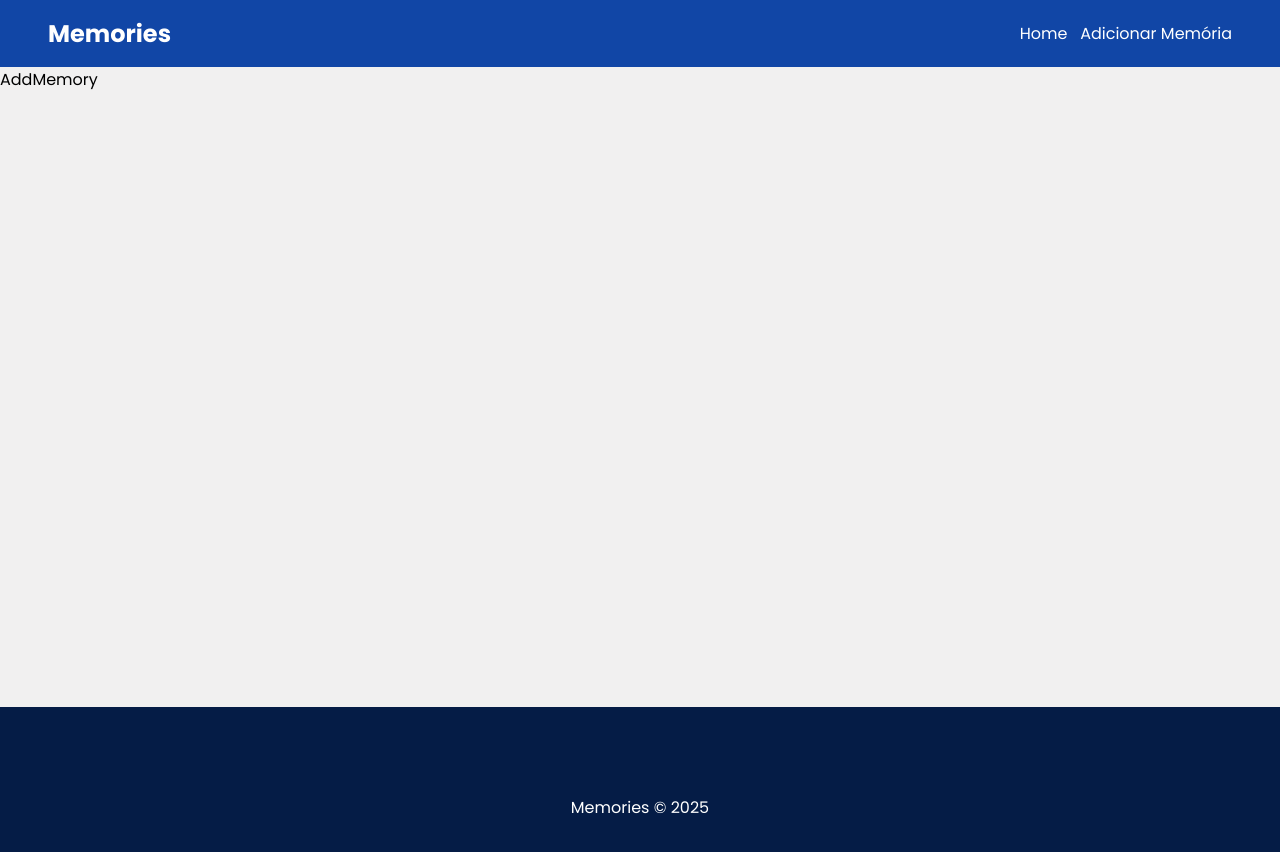
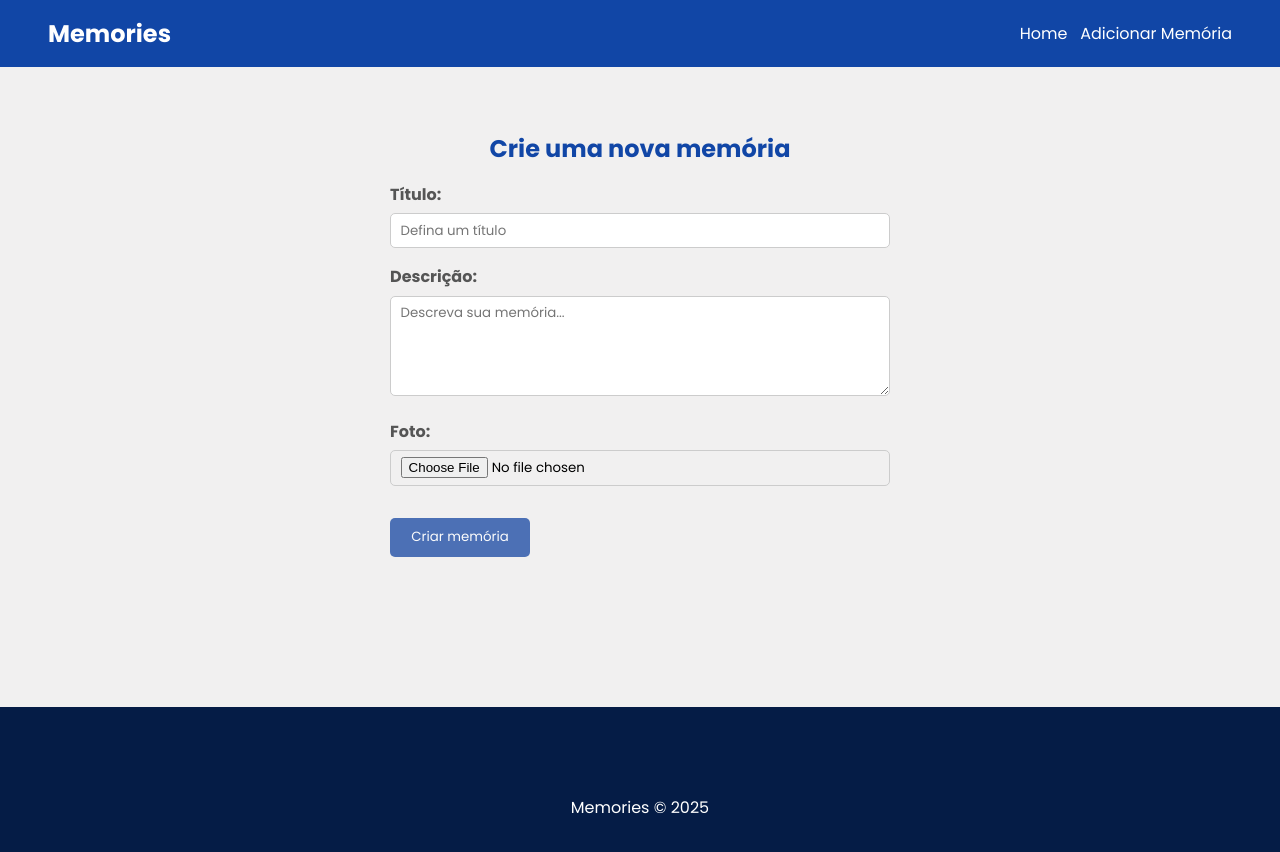
Before and after one commit to LeonardocPalma/Memories, a React (Vite) app in the folder frontend/: page /add-memory in a window 1280 px wide. Shown: the top 852 px of the page. Built offline with nearby package versions, Linux system fonts and the light colour scheme; a web font is replaced by a local one.

Commit message:
feat:codding css from AddMemory

```diff
--- a/frontend/src/App.css
+++ b/frontend/src/App.css
@@ -1,5 +1,4 @@
 .container {
     min-height: 80vh;
     background-color: #f1f0f0;
-
 }
--- a/frontend/src/index.css
+++ b/frontend/src/index.css
@@ -20,3 +20,33 @@
 h3 {
   margin-bottom: 1.2rem;
 }
+
+.btn {
+  background-color: #2351a7;
+  color: white;
+  border-radius: 5px;
+  padding: .6rem 1rem;
+  max-width: 140px;
+  text-align: center;
+  border: none;
+  opacity: .8;
+  transition: .3s;
+  cursor: pointer;
+}
+
+.btn:hover {
+  opacity: 1;
+}
+
+form {
+  display: flex;
+  flex-direction: column;
+  gap: 1rem;
+}
+
+input, textarea {
+  padding: .4rem .6rem;
+  border-radius: 5px;
+  border: 1px solid #ccc;
+  width: 100%;
+}
--- /dev/null
+++ b/frontend/src/routes/AddMemory.css
@@ -0,0 +1,31 @@
+.add-memory-page {
+  display: flex;
+  flex-direction: column;
+  justify-content: center;
+  align-items: center;
+  padding: 2rem;
+}
+
+.add-memory-page h2 {
+  color: #1146a6;
+  padding: 2rem 0 1rem;
+  text-align: center;
+}
+
+.add-memory-page form {
+  min-width: 500px;
+}
+
+.add-memory-page p {
+  font-weight: bold;
+  color: #555;
+  margin-bottom: 0.4rem;
+}
+
+.add-memory-page textarea {
+  height: 100px;
+}
+
+.add-memory-page input[type="file"] {
+  margin-bottom: 1rem;
+}
--- a/frontend/src/routes/AddMemory.jsx
+++ b/frontend/src/routes/AddMemory.jsx
@@ -1,9 +1,33 @@
-import React from 'react'
+import "./AddMemory.css";
+
+import axios from "axios";
+import React from "react";
+import { useState } from "react";
 
 const AddMemory = () => {
   return (
-    <div>AddMemory</div>
-  )
-}
+    <div className="add-memory-page">
+      <h2>Crie uma nova memória</h2>
+      <form>
+        <label>
+          <p>Título:</p>
+          <input type="text" placeholder="Defina um título" name="title" />
+        </label>
+        <label>
+          <p>Descrição:</p>
+          <textarea
+            name="description"
+            placeholder="Descreva sua memória..."
+          ></textarea>
+        </label>
+        <label>
+          <p>Foto:</p>
+          <input type="file" name="image" />
+        </label>
+        <input type="submit" className="btn" value="Criar memória" />
+      </form>
+    </div>
+  );
+};
 
-export default AddMemory
+export default AddMemory;
```
Also changed, not shown: frontend/axios-config.js (added, +9 -0 lines).
